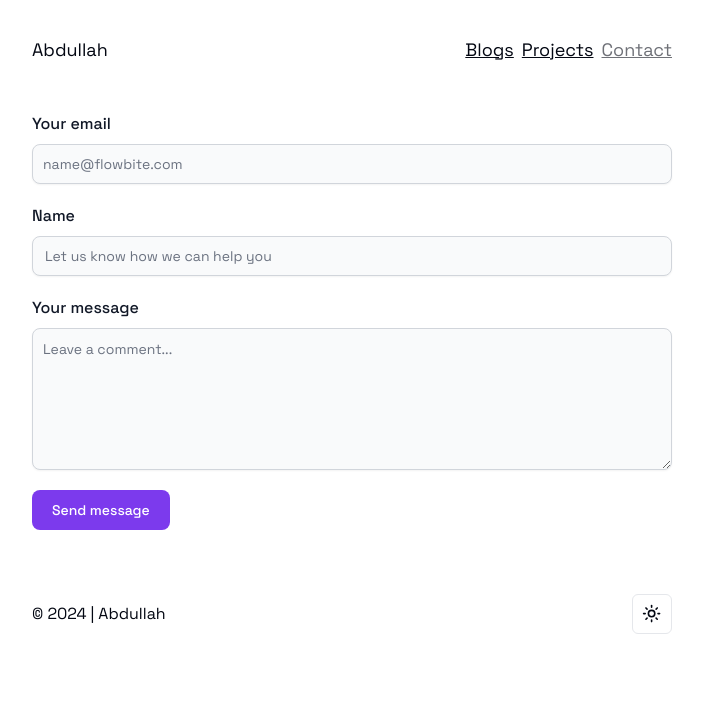
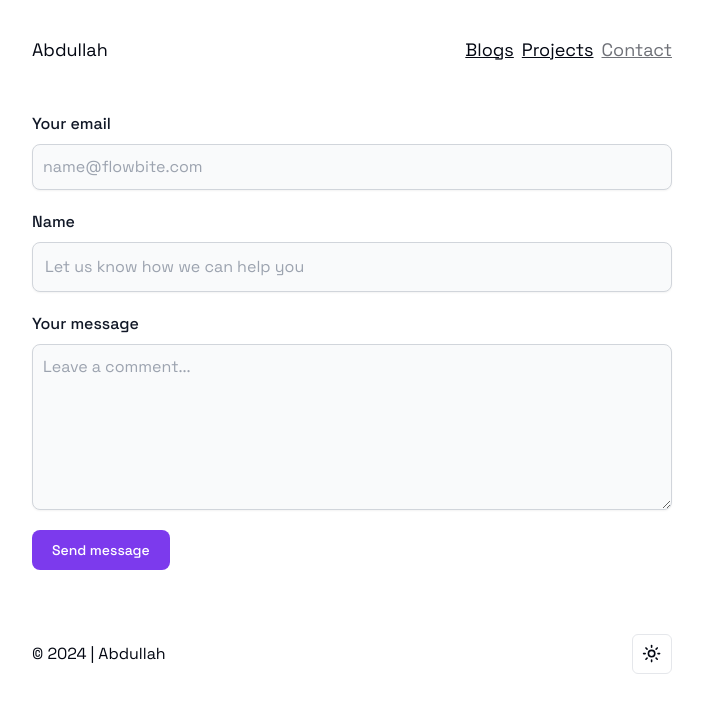
Before and after one commit to Abdullah-dev0/Portfolio, a React (Vite) app: page /contact in a window 1280 px wide. Shown: the top 712 px of the page, without its empty margins (288-991 px from the left). Built offline with nearby package versions, Linux system fonts and the light colour scheme.

Commit message:
Update ContactPage form attributes and styles

```diff
--- a/src/pages/ContactPage.tsx
+++ b/src/pages/ContactPage.tsx
@@ -11,9 +11,9 @@ const ContactPage = () => {
                <form
                   className="flex flex-col gap-5"
                   name="contact"
-                  method="POST"
+
                   // @ts-ignore
-                  netlify
+                  data-netlify="true"
                >
                   <div>
                      <label
@@ -22,7 +22,7 @@ const ContactPage = () => {
                      >
                         Your email
                      </label>
-                     <Input
+                     <input
                         type="email"
                         id="email"
                         name="email"
@@ -38,7 +38,7 @@ const ContactPage = () => {
                      >
                         Name
                      </label>
-                     <Input
+                     <input
                         type="text"
                         id="Name"
                         name="name"
@@ -54,13 +54,13 @@ const ContactPage = () => {
                      >
                         Your message
                      </label>
-                     <Textarea
+                     <textarea
                         id="message"
                         name="message"
                         rows={6}
                         className="block p-2.5 w-full text-gray-900 bg-gray-50 rounded-lg shadow-sm border border-gray-300 focus:ring-primary-500 focus:border-primary-500 dark:bg-gray-700 dark:border-gray-600 dark:placeholder-gray-400 dark:text-white  dark:focus:border-primary-500"
                         placeholder="Leave a comment..."
-                     ></Textarea>
+                     ></textarea>
                   </div>
                   <Button
                      type="submit"
```
